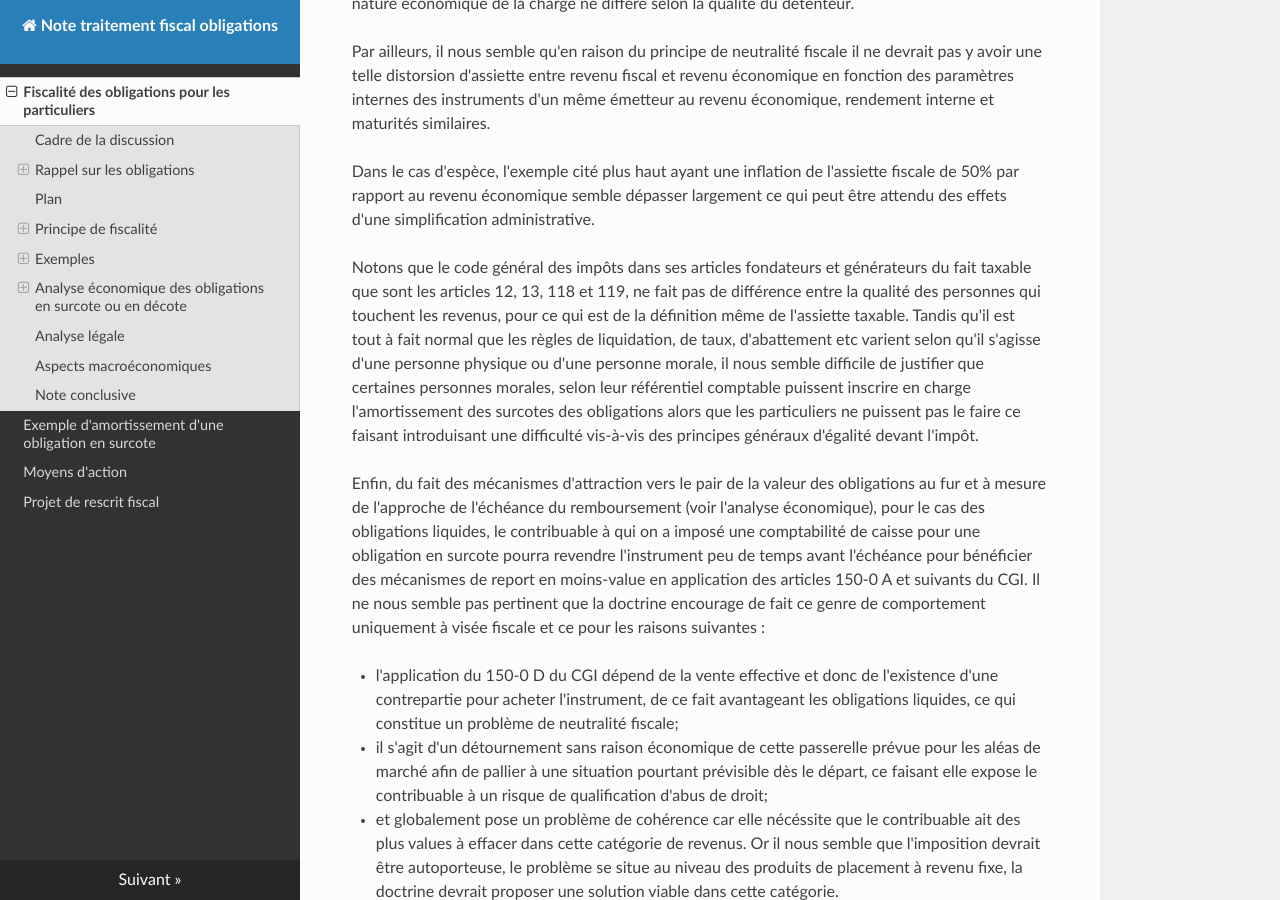
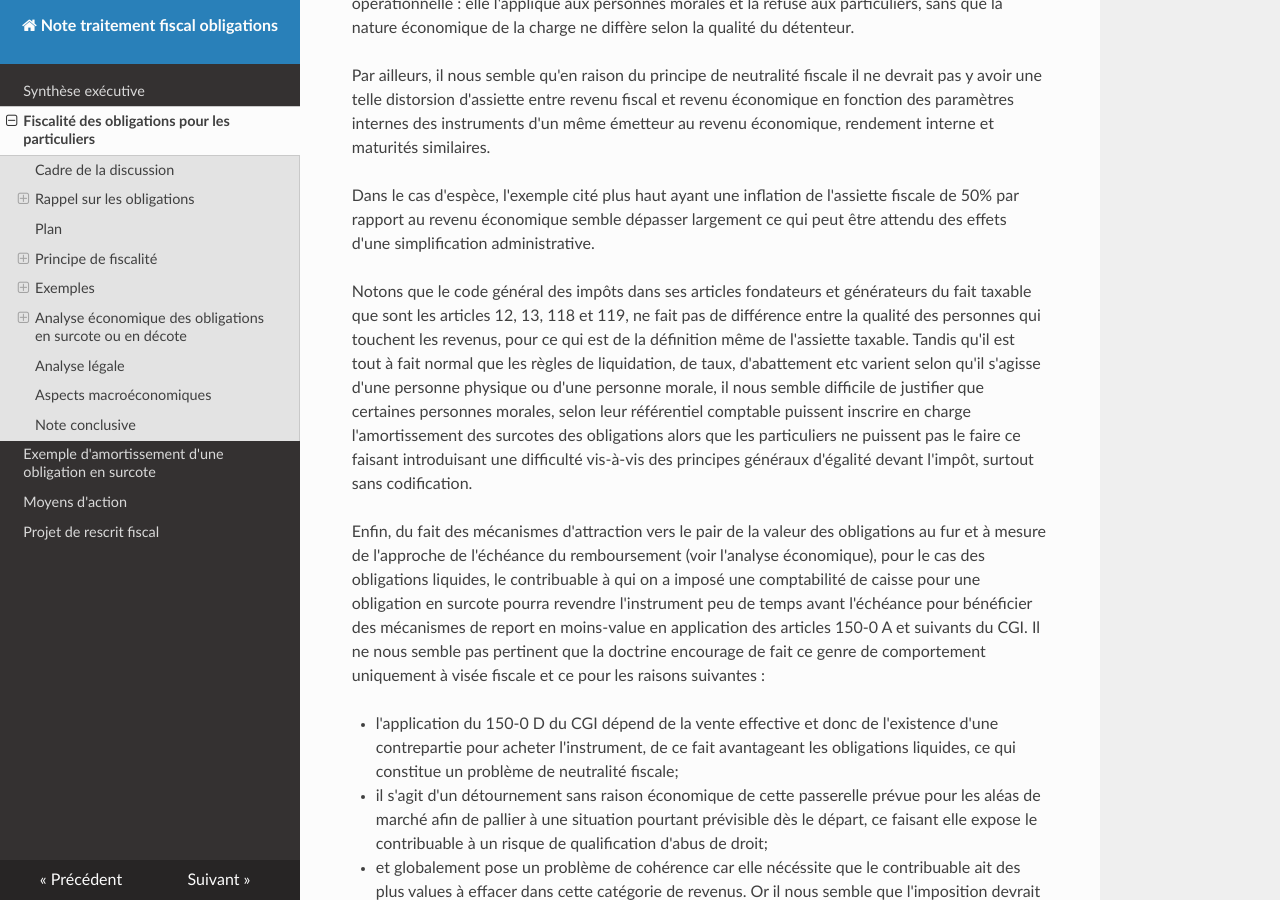
Before and after one commit to ConscritNeuneu/note-traitement-fiscal-obligations, an MkDocs documentation site: the page built from docs/note_fiscalisation_obligations.md, in a window 1280 px wide and 900 px high, scrolled down 12047 px. Built offline with MkDocs 1.6.1, drawn with Linux system fonts in a browser that asks for light colours; nearby versions of some CDN libraries; some of the changed text lies outside the part shown.

Commit message:
Ajout liens vers synthèse exécutive

```diff
--- a/docs/note_fiscalisation_obligations.md
+++ b/docs/note_fiscalisation_obligations.md
@@ -728,7 +730,7 @@ personne morale, il nous semble difficile de justifier que certaines personnes
 morales, selon leur référentiel comptable puissent inscrire en charge
 l'amortissement des surcotes des obligations alors que les particuliers ne
 puissent pas le faire ce faisant introduisant une difficulté vis-à-vis des
-principes généraux d'égalité devant l'impôt.
+principes généraux d'égalité devant l'impôt, surtout sans codification.
 
 Enfin, du fait des mécanismes d'attraction vers le pair de la valeur des
 obligations au fur et à mesure de l'approche de l'échéance du remboursement
--- a/mkdocs.yml
+++ b/mkdocs.yml
@@ -7,6 +7,7 @@ theme:
 markdown_extensions:
   - footnotes
 nav:
+  - synthese_executive.md
   - note_fiscalisation_obligations.md
   - annexe_tableau_amortissement.md
   - moyens_action.md
```
Also changed, not shown: other parts of docs/note_fiscalisation_obligations.md (+3 -1 lines), docs/index.md (+1 -0 lines).
